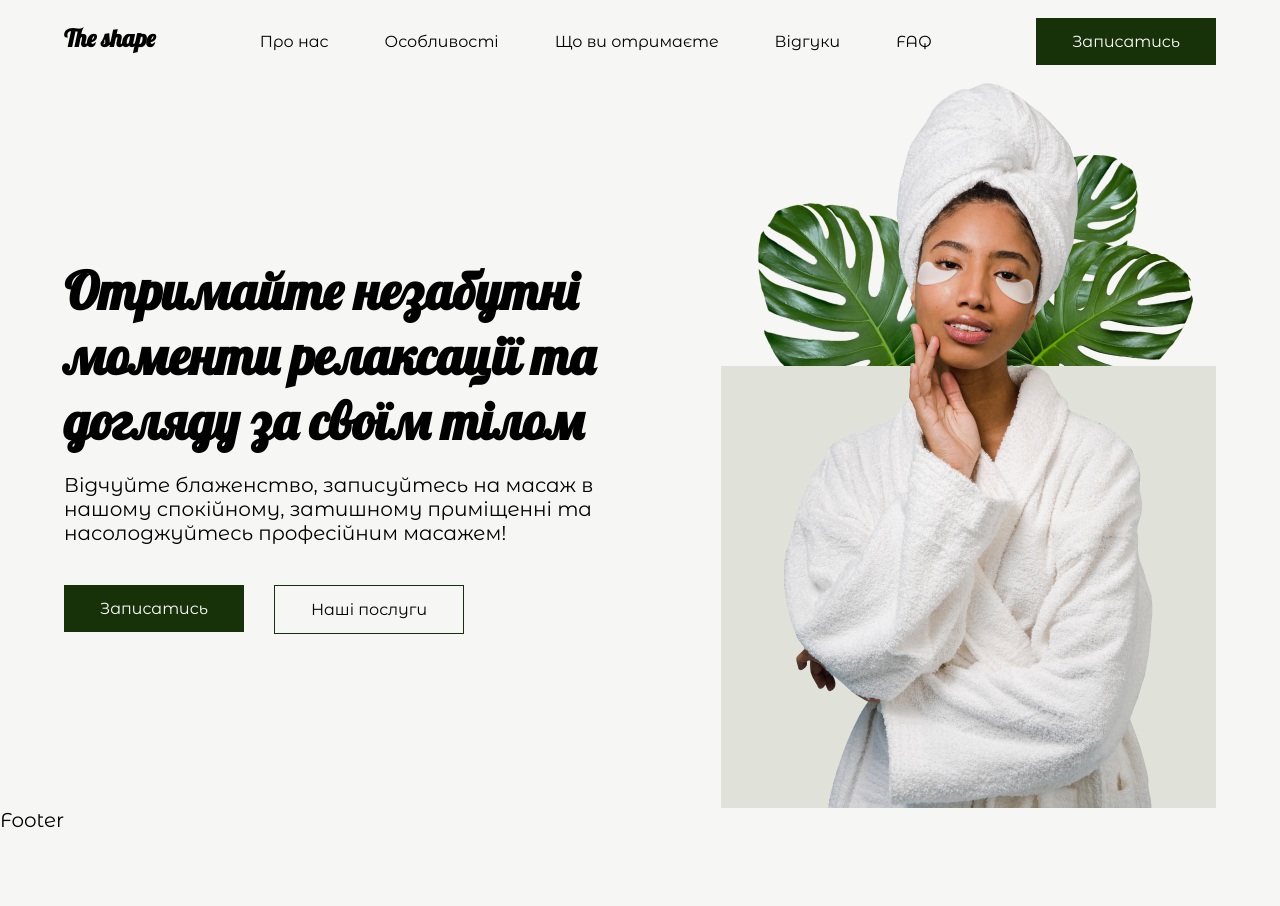
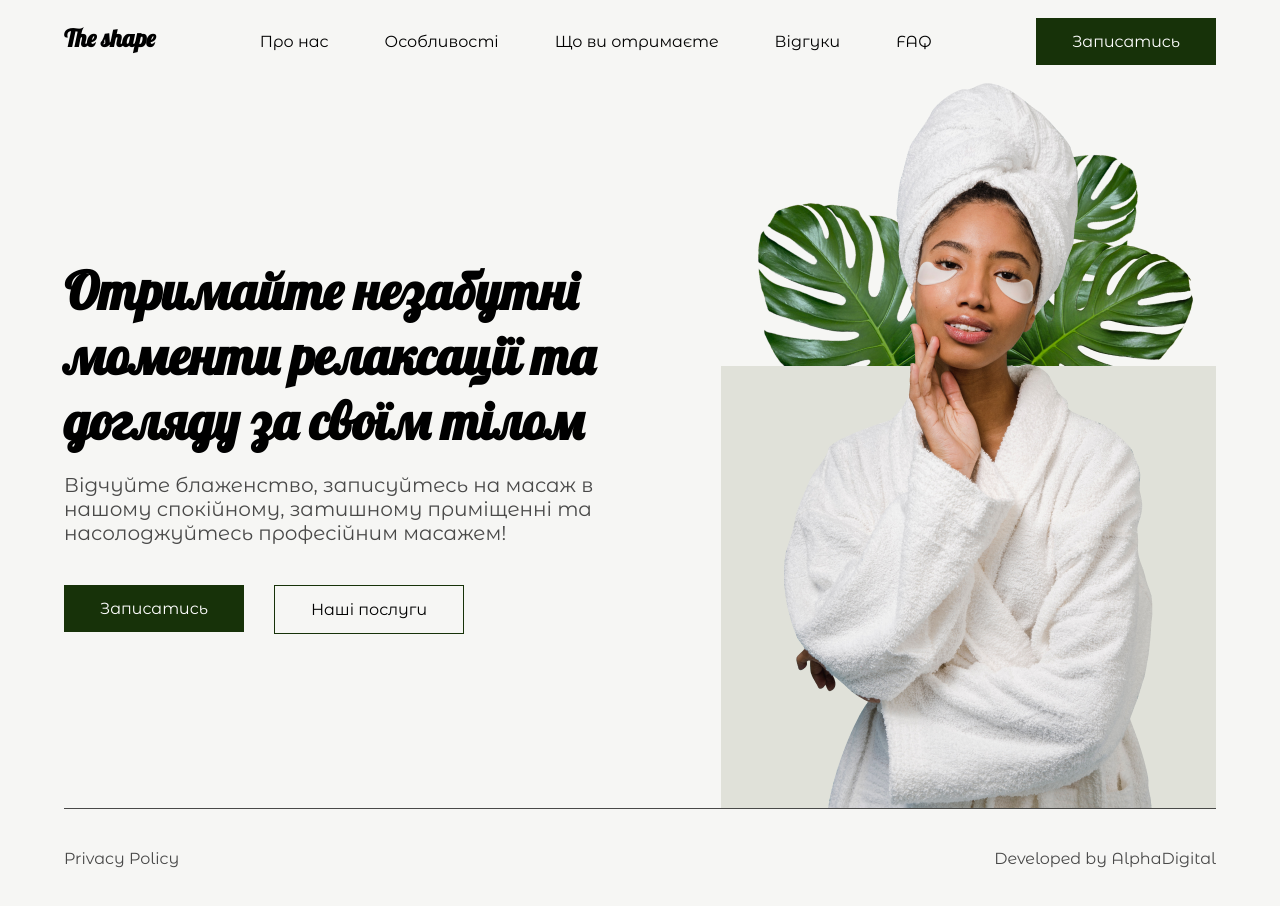
Before and after one commit to diana1m/test-project-nextjs, a Next.js app: page / in a window 1280 px wide. Before the commit the page ends 832 px from the top, so only its background shows below. Built offline with nearby package versions, Linux system fonts and the light colour scheme.

Commit message:
create footer

```diff
--- /dev/null
+++ b/src/components/layout/Footer/Footer.module.scss
@@ -0,0 +1,11 @@
+/* ---- Footer ---- */
+@import '/src/styles/resources/';
+
+.wrapper{
+    @include wrap(0px);
+    justify-content: space-between;
+    padding: 40px 0;
+    border-top: 1px solid $black;
+    font-size: 16px;
+    opacity: 0.7;
+}
--- /dev/null
+++ b/src/components/layout/Footer/Footer.tsx
@@ -0,0 +1,22 @@
+import { FC } from "react";
+
+import footerData from "@/data/footer.json";
+import IFooter from "@/shared/interfaces/footer/IFooter";
+import styles from "./Footer.module.scss"
+
+const Footer: FC = () => {
+    const {sectionId, text1, text2}: IFooter = footerData;
+    return(
+        <footer id={sectionId} >
+            <div className='container'>
+                <div className={styles.wrapper}>
+                    <a href='#'>{text1}</a>
+                    <a href='#'>{text2}</a>
+                </div>
+
+            </div>
+        </footer>
+    )
+}
+
+export default Footer;
--- a/src/components/layout/Layout.tsx
+++ b/src/components/layout/Layout.tsx
@@ -1,5 +1,6 @@
 import { FC, ReactNode } from "react";
 import Header from "./Header/Header";
+import Footer from "./Footer/Footer";
 
 type Props = {children: ReactNode}
 
@@ -8,7 +9,7 @@ const Layout: FC<Props> = ({children}) => {
         <div>
             <Header/>
             <main>{children}</main>
-            <footer>Footer</footer>
+            <Footer/>
         </div>
     )
 }
--- a/src/components/screens/home/Offer/Offer.module.scss
+++ b/src/components/screens/home/Offer/Offer.module.scss
@@ -16,7 +16,8 @@
 
 .description {
     margin-bottom: 40px;
-    max-width: 600px
+    max-width: 600px;
+    opacity: 0.7;
 }
 
 .btnWrap {
--- a/src/data/footer.json
+++ b/src/data/footer.json
@@ -1,4 +1,5 @@
 {
+    "sectionId": "footer",
     "text1": "Privacy Policy",
     "text2": "Developed by AlphaDigital"
 }
--- /dev/null
+++ b/src/shared/interfaces/footer/IFooter.ts
@@ -0,0 +1,5 @@
+export default interface IFooter {
+    sectionId: string,
+    text1: string,
+    text2: string
+}
```
